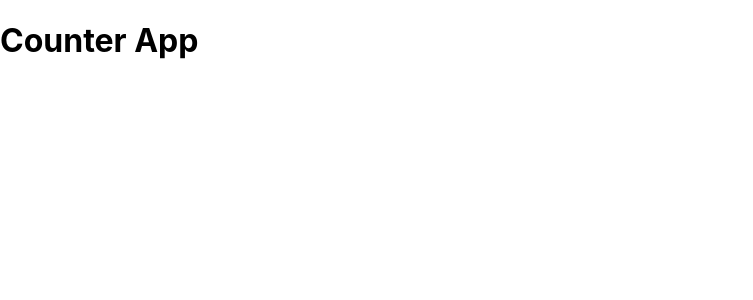
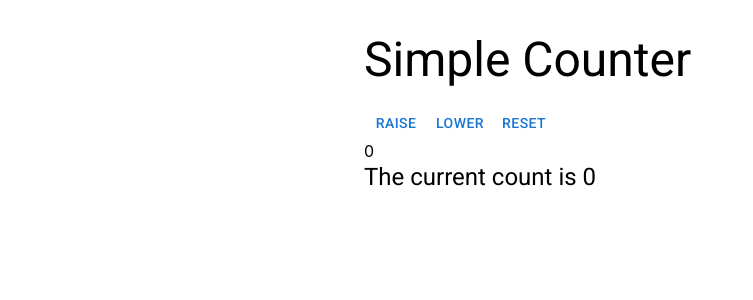
Before and after one commit to cukonroberto/counter-app, a React (Create React App) app: page / in a window 1280 px wide. Shown: the top 300 px of the page, without its empty margins (0-753 px from the left). Built offline with nearby package versions, Linux system fonts and the light colour scheme.

Commit message:
Simple functionality added to raise/lower and reset the counter with visual feedback

```diff
--- a/src/App.js
+++ b/src/App.js
@@ -1,8 +1,45 @@
+import React, { useState } from 'react';
+import { Button, Typography, Box, Container } from '@mui/material';
+
+
+
+
+
 function App() {
+
+
+  const [count, setCount] = useState(0);
+
+
+
   return (
-    <div>
-      <h1>Counter App</h1>
-    </div>
+    <Container maxWidth="sm">
+
+      <Box textAlign="start" mt={4}>
+
+        <Typography variant="h3" gutterBottom>Simple Counter</Typography>
+
+        <Box mt={2}>
+
+          <Button onClick={() => setCount(count + 1)}>Raise</Button>
+          <Button onClick={() => setCount(count - 1)}>Lower</Button>
+          <Button onClick={() => setCount(0)}>Reset</Button>
+        </Box>
+
+        <Typography variant='h7'>{count}</Typography>
+
+        <Typography variant="h5" gutterBottom>
+          {count > 0 ? 'The current count is higher than 0' : count < 0 ? 'The current count is lower than 0' : 'The current count is 0'}
+        </Typography>
+
+
+
+
+
+      </Box>
+
+
+    </Container>
   );
 }
 
```
Also changed, not shown: package.json (+5 -2 lines), 1 other file (tests, documents, lock files or other folders).
